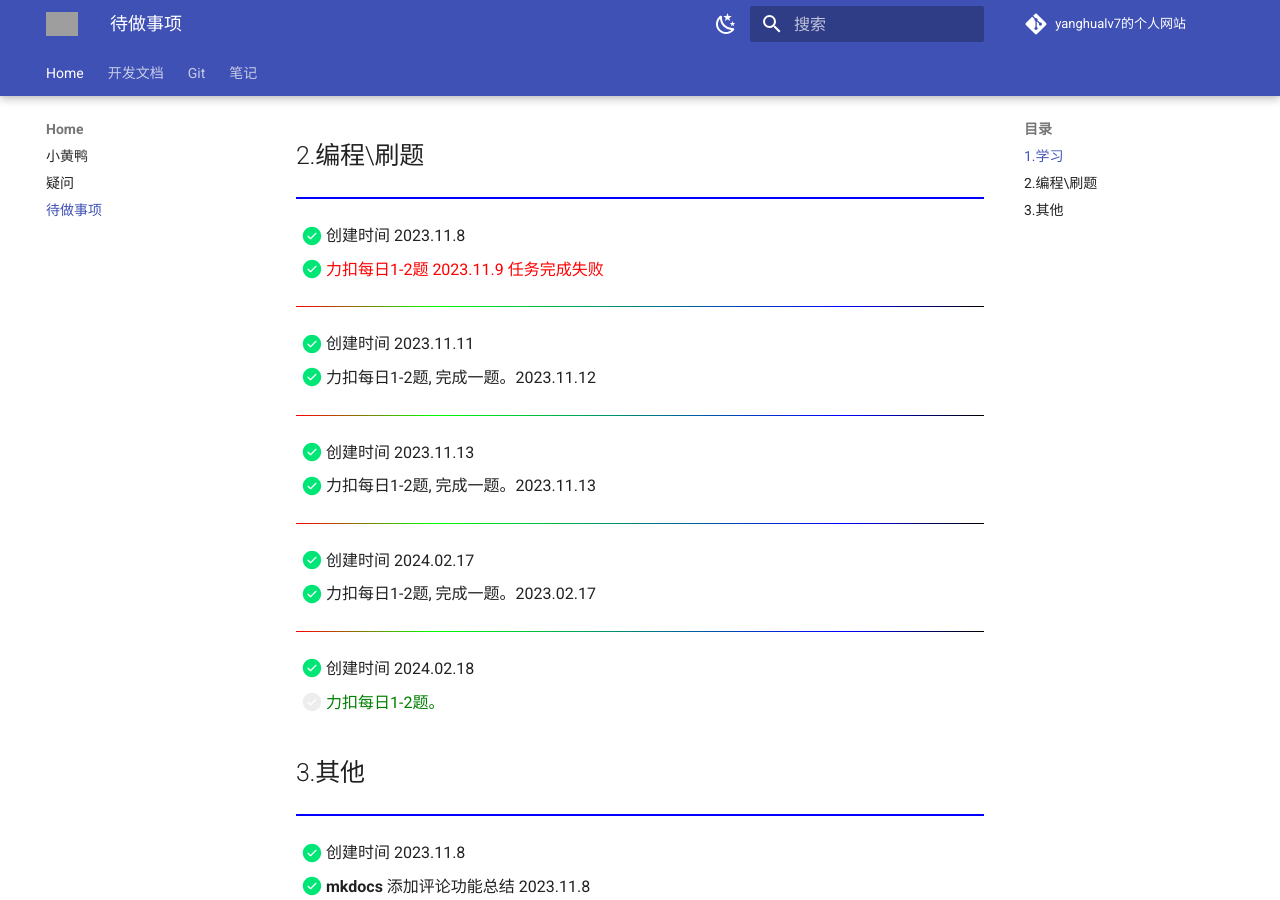
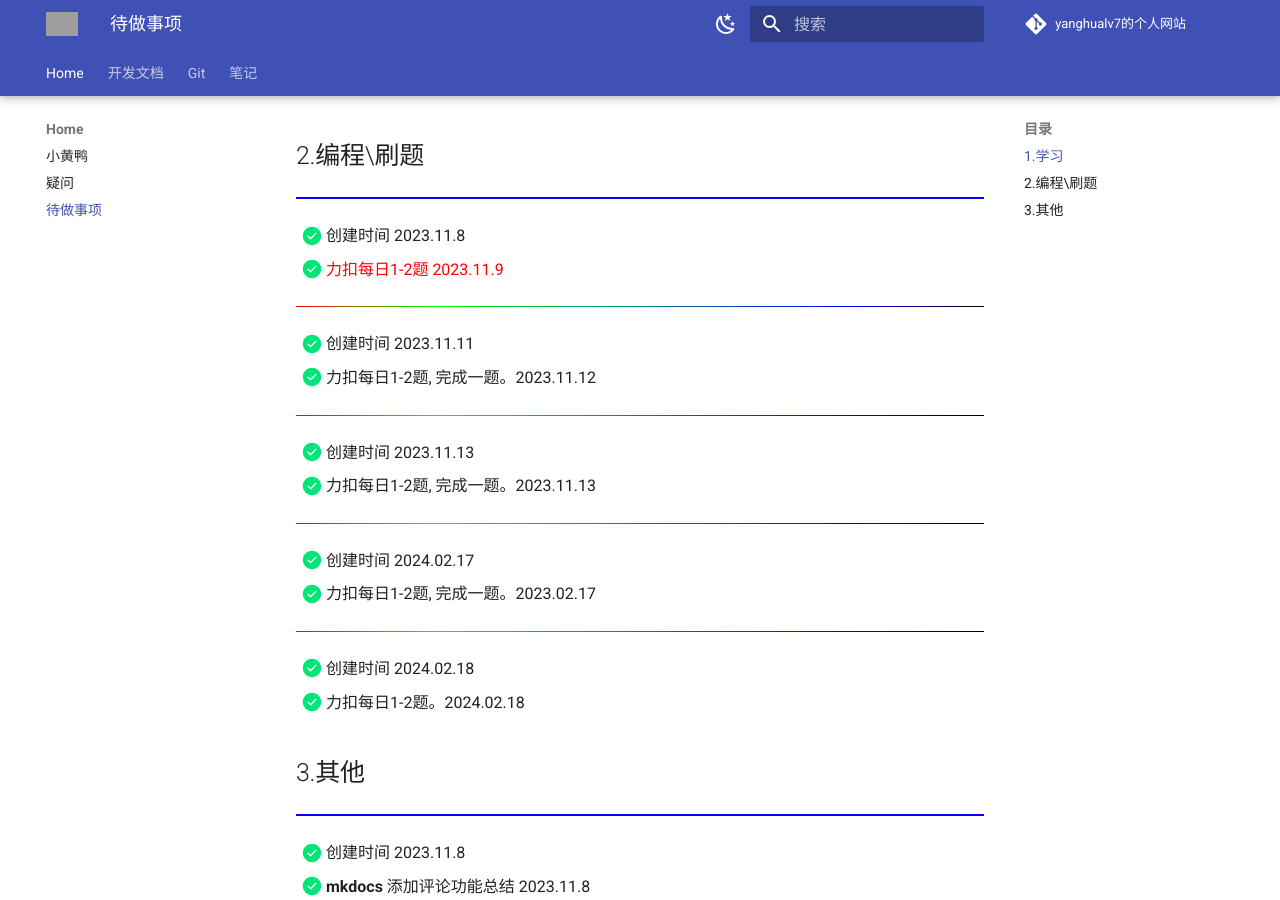
Before and after one commit to yanghualv7/yanghualv7.github.io, an MkDocs documentation site: the page built from docs/Home/todo.md, in a window 1280 px wide and 900 px high, scrolled down 570 px. Built offline with MkDocs 1.6.1 and Material for MkDocs 9.7.7, drawn with Linux system fonts in a browser that asks for light colours; nearby versions of some CDN libraries; comment, search, counter and statistics services are not loaded; grey boxes are pictures that could not be loaded.

Commit message:
*日常更新

```diff
--- a/docs/Home/todo.md
+++ b/docs/Home/todo.md
@@ -24,7 +24,7 @@
 <hr style="border: 0; height: 2px; background-color: #00F;" ## 蓝色 2px>
 
 - [X] 创建时间 2023.11.8
-- [X] <font color="red">力扣每日1-2题 2023.11.9 任务完成失败</font>
+- [X] <font color="red">力扣每日1-2题 2023.11.9</font>
 
 <hr style="border: 0; height: 1px; background: linear-gradient(to right, #F00, #0F0 20%, #00F 80%, #000);" ## 渐变色 1px>
 
@@ -45,7 +45,7 @@
 <hr style="border: 0; height: 1px; background: linear-gradient(to right, #F00, #0F0 20%, #00F 80%, #000);" ## 渐变色 1px>
 
 - [x] 创建时间 2024.02.18
-- [ ] <font color="green">力扣每日1-2题。</font>
+- [x] 力扣每日1-2题。2024.02.18
 
 ## 3.其他
 
```
